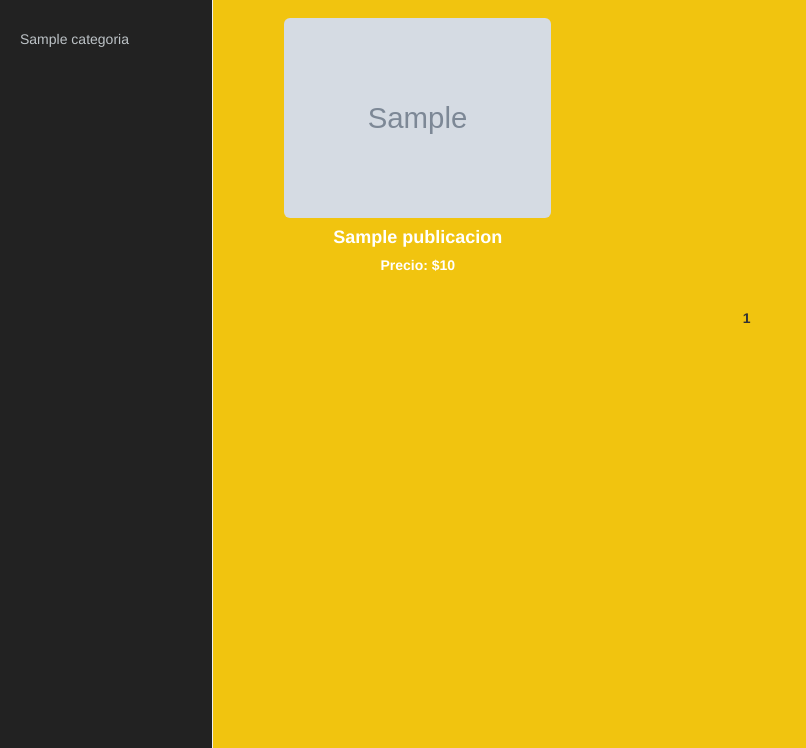
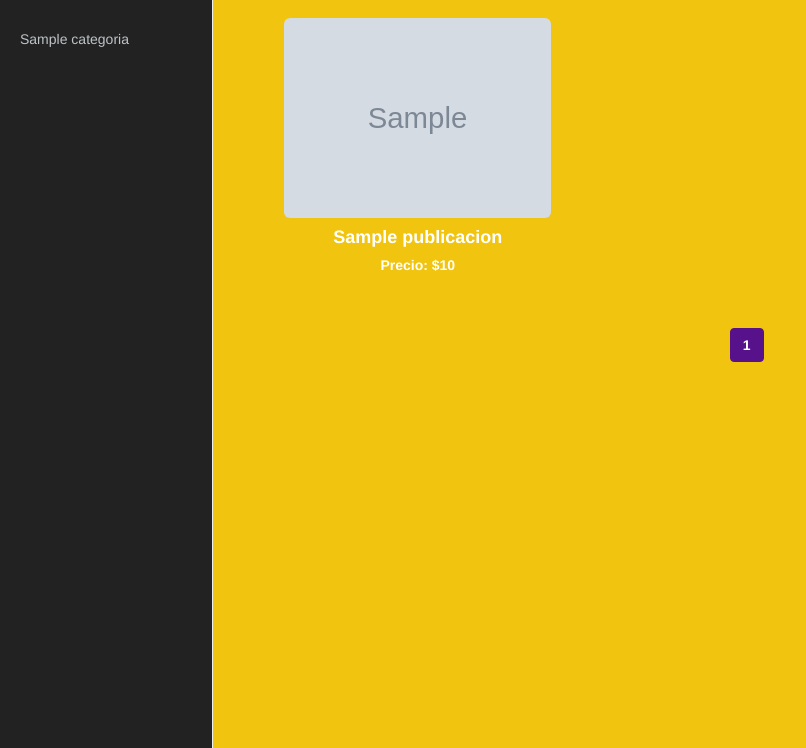
Before and after one commit to DarthCharles/vendomasbara, a PHP site: page / in a window 1280 px wide. Shown: the part 52-800 px from the top of the page, without its empty margins (0-806 px from the left). Run offline with PHP 8.4, Linux system fonts and the light colour scheme; tables that the repository leaves empty hold one stand-in row (values such as "Sample post"); grey boxes marked "Sample" are stand-in pictures; some libraries are stand-ins or nearby versions.

Commit message:
Estilo al paginador
Le puse el estilo de bootstrap al paginador con los colorsitos de la
pagina.

```diff
--- a/css/style.css
+++ b/css/style.css
@@ -223,14 +223,27 @@ fieldset[disabled] .btn-custom.active {
 #producto {
   height: 290px;
 
+
 }
 
+#paginador a{
+  background-color: #6414A2;
+  color: #ffffff;
+  border: 1px solid #56118b;
+}
+
+#pagActive a{
+  background-color: #56118b;
+  color: #ffffff;
+
+  border: 1px solid #56118b;
+}
 #producto img {
-    display: block;
-    max-width:270px;
-    max-height:200px;
-    width: auto;
-    height: auto;
+  display: block;
+  max-width:270px;
+  max-height:200px;
+  width: auto;
+  height: auto;
 
 }
 
--- a/index.php
+++ b/index.php
@@ -132,28 +132,31 @@
       if($total_registros) {
 
         echo "<center>";
+        echo "<ul class='pagination' id='paginador'>";
+        if(($pagina - 1) > 0) {
 
-    if(($pagina - 1) > 0) {
-      echo "<a href='index.php?pagina=".($pagina-1)."'>< Anterior</a> ";
+          echo "<li><a href='index.php?pagina=".($pagina-1)."'>< Anterior</a> </li>";
         }
 
         for ($i=1; $i<=$total_paginas; $i++){
           if ($pagina == $i)
-        echo "<b>".$pagina."</b> ";
+            echo "<li id='pagActive'><a><strong>".$pagina."</strong></a></li> ";
           else
-        echo "<a href='index.php?pagina=$i'>$i</a> ";
+            echo "<li ><a href='index.php?pagina=$i'>$i</a></li> ";
         }
 
         if(($pagina + 1)<=$total_paginas) {
-      echo " <a href='index.php?pagina=".($pagina+1)."'>Siguiente ></a>";
+          echo "<li><a href='index.php?pagina=".($pagina+1)."'>Siguiente ></a></li>";
         }
-
+        echo "</ul>";
         echo "</center>";
         echo"</div>";
+
 
       }
       ?>
 
+    </div>
 </div>
 
 
@@ -161,9 +164,6 @@
 
 
 
-
-
-   </div>
         <!-- Bootstrap core JavaScript
         ================================================== -->
         <!-- Placed at the end of the document so the pages load faster -->
```
Lines whose indentation alone changed are shown as unchanged.
